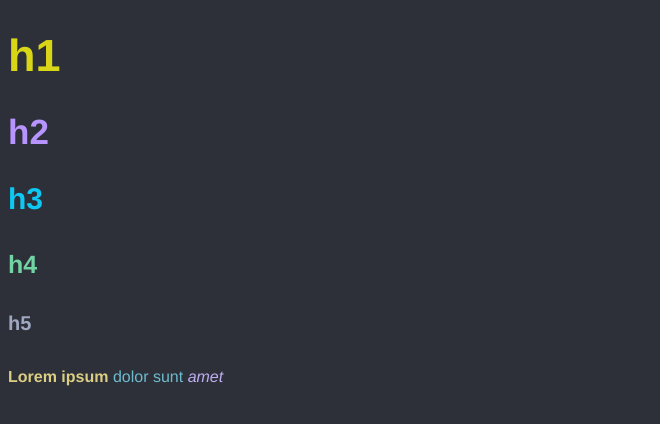
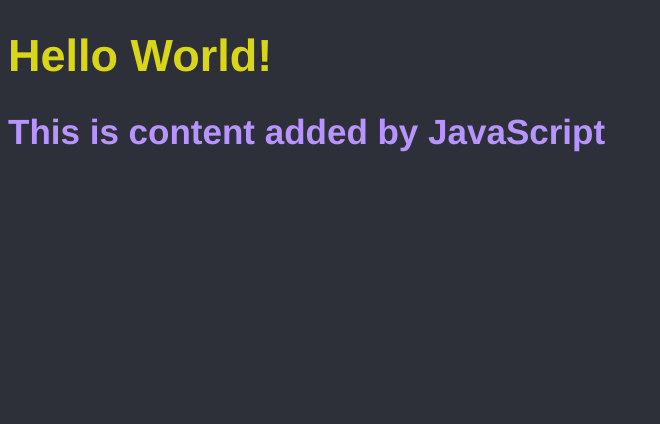
Before and after one commit to sean-a-ogrady/my-personal-website, a plain HTML site: page index.html in a window 1280 px wide. Shown: the whole page, without its empty margins (0-660 px from the left). Drawn offline with Linux system fonts and the light colour scheme.

Commit message:
Add script.js, connect to index.html

```diff
--- a/index.html
+++ b/index.html
@@ -5,11 +5,7 @@
         <title>My Personal Website</title>
     </head>
     <body>
-        <h1>h1</h1>
-        <h2>h2</h2>
-        <h3>h3</h3>
-        <h4>h4</h4>
-        <h5>h5</h5>
-        <p><strong>Lorem ipsum</strong> dolor sunt <em>amet</em></p>
+        <h1>Hello World!</h1>
+        <script src="script.js"></script>
     </body>
 </html>
--- /dev/null
+++ b/script.js
@@ -0,0 +1,3 @@
+const h2 = document.createElement("h2");
+h2.textContent = "This is content added by JavaScript";
+document.querySelector("body").appendChild(h2);
```
